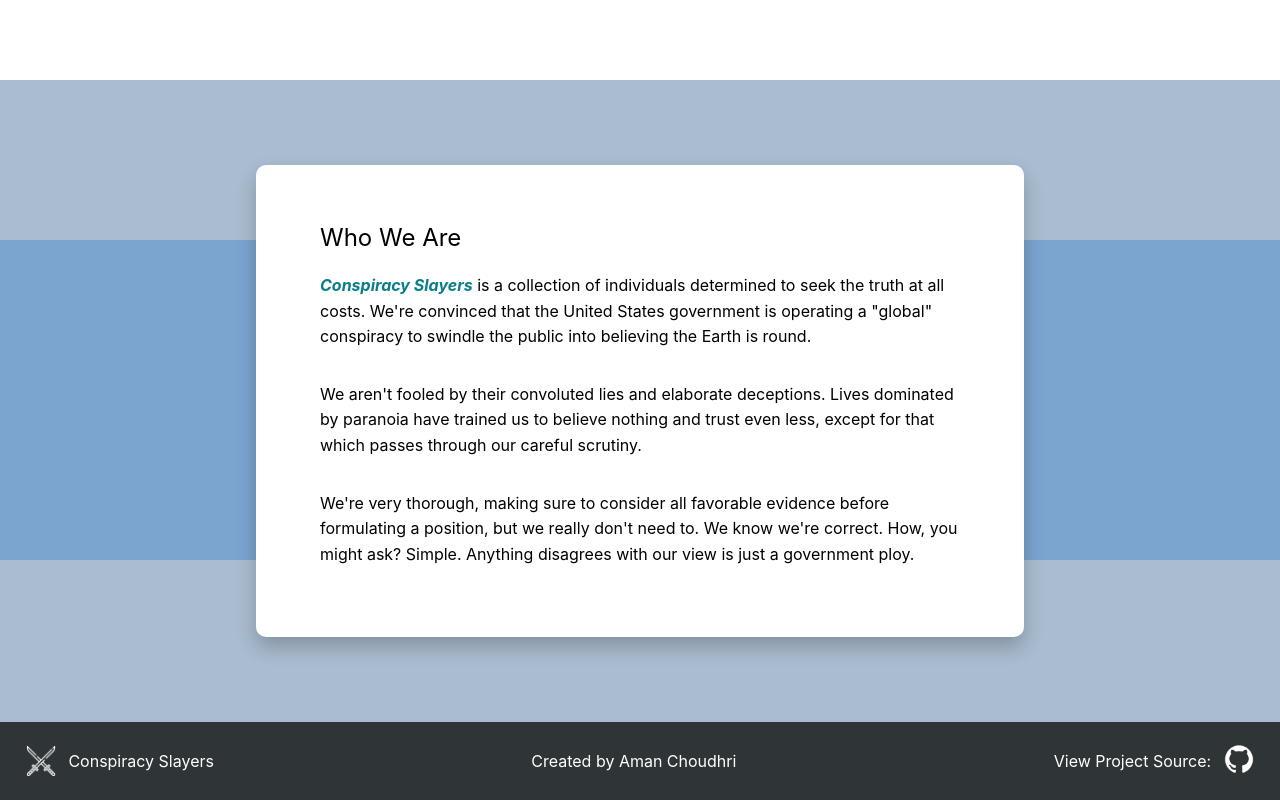
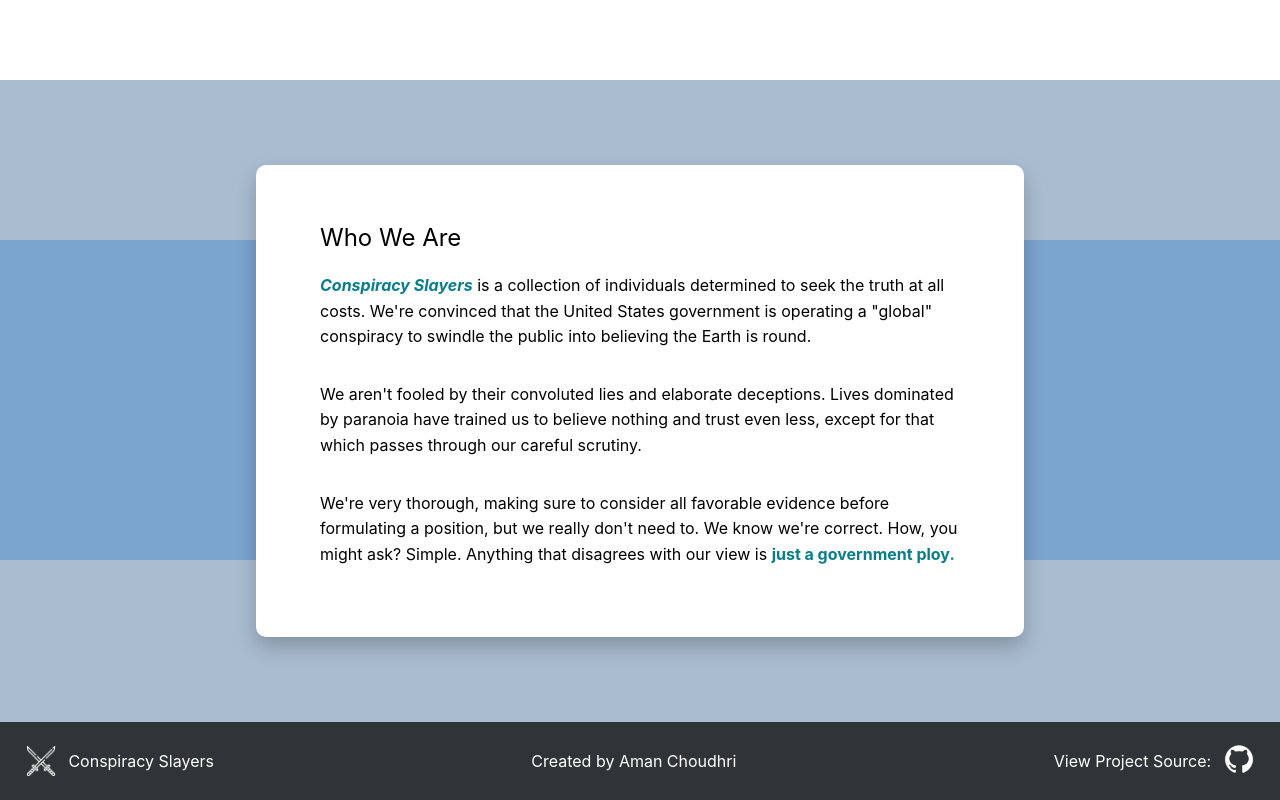
Before and after one commit to aman527/flat-earth-satire, a React (Create React App) app: page /about in a window 1280 px wide. Built offline with nearby package versions, Linux system fonts and the light colour scheme.

Commit message:
Emphasize text in about page

```diff
--- a/src/About.js
+++ b/src/About.js
@@ -17,7 +17,7 @@ function About () {
                     <h2>Who We Are</h2>
                     <p><em style = {{color: "#087E8B", fontWeight: 'bold'}}>Conspiracy Slayers</em> is a collection of individuals determined to seek the truth at all costs. We're convinced that the United States government is operating a "global" conspiracy to swindle the public into believing the Earth is round.</p>
                     <p>We aren't fooled by their convoluted lies and elaborate deceptions. Lives dominated by paranoia have trained us to believe nothing and trust even less, except for that which passes through our careful scrutiny.</p>
-                    <p>We're very thorough, making sure to consider all favorable evidence before formulating a position, but we really don't need to. We know we're correct. How, you might ask? Simple. Anything disagrees with our view is just a government ploy.</p>
+                    <p>We're very thorough, making sure to consider all favorable evidence before formulating a position, but we really don't need to. We know we're correct. How, you might ask? Simple. Anything that disagrees with our view is <span className = "emphasized">just a government ploy.</span></p>
 
                 </div>
             </div>
--- a/src/App.css
+++ b/src/App.css
@@ -193,7 +193,7 @@
   text-align: left;
   line-height: 1.6;
 }
-.article .emphasized {
+.emphasized {
   color: #087E8B;
   font-weight: bold;
 }
```
